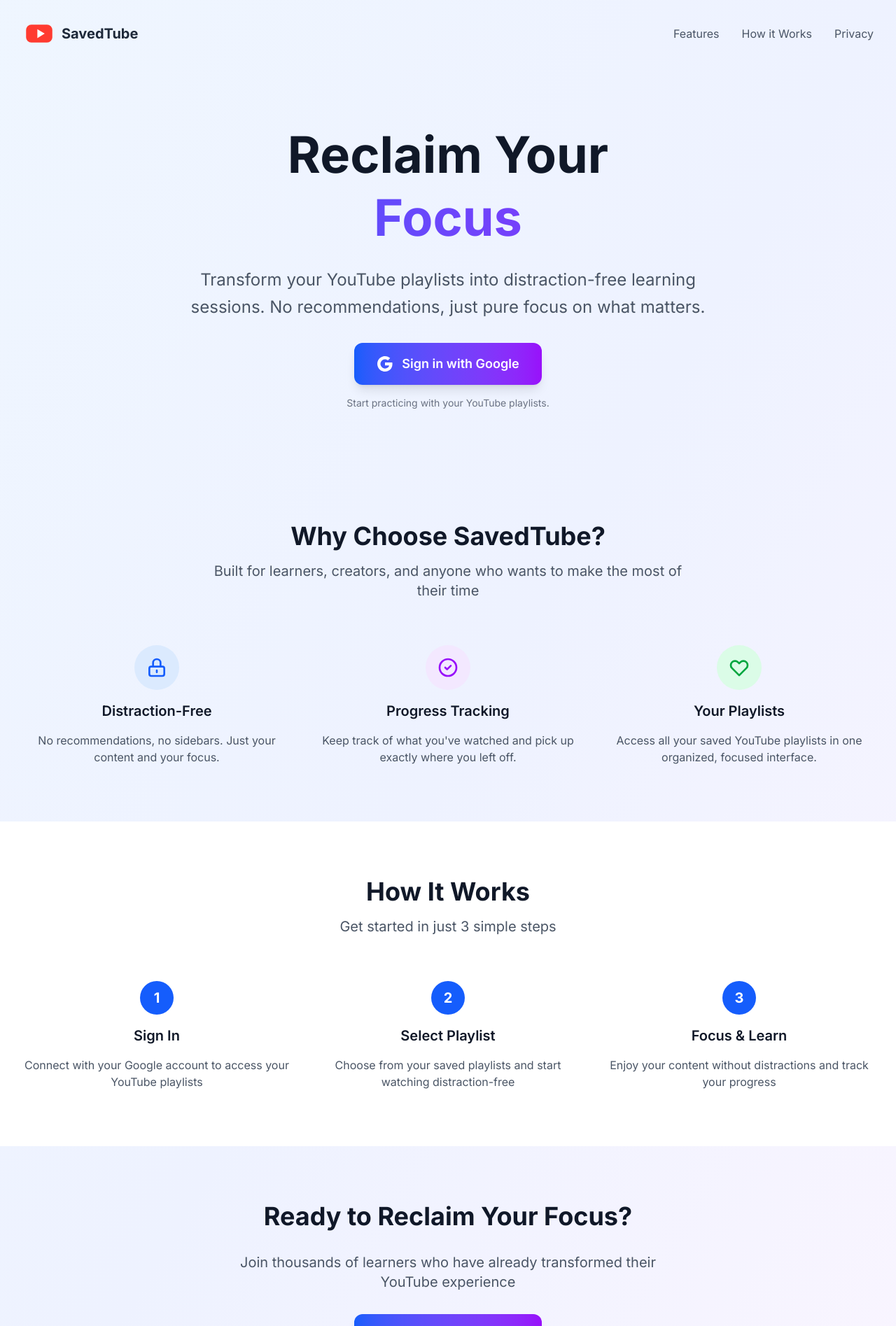
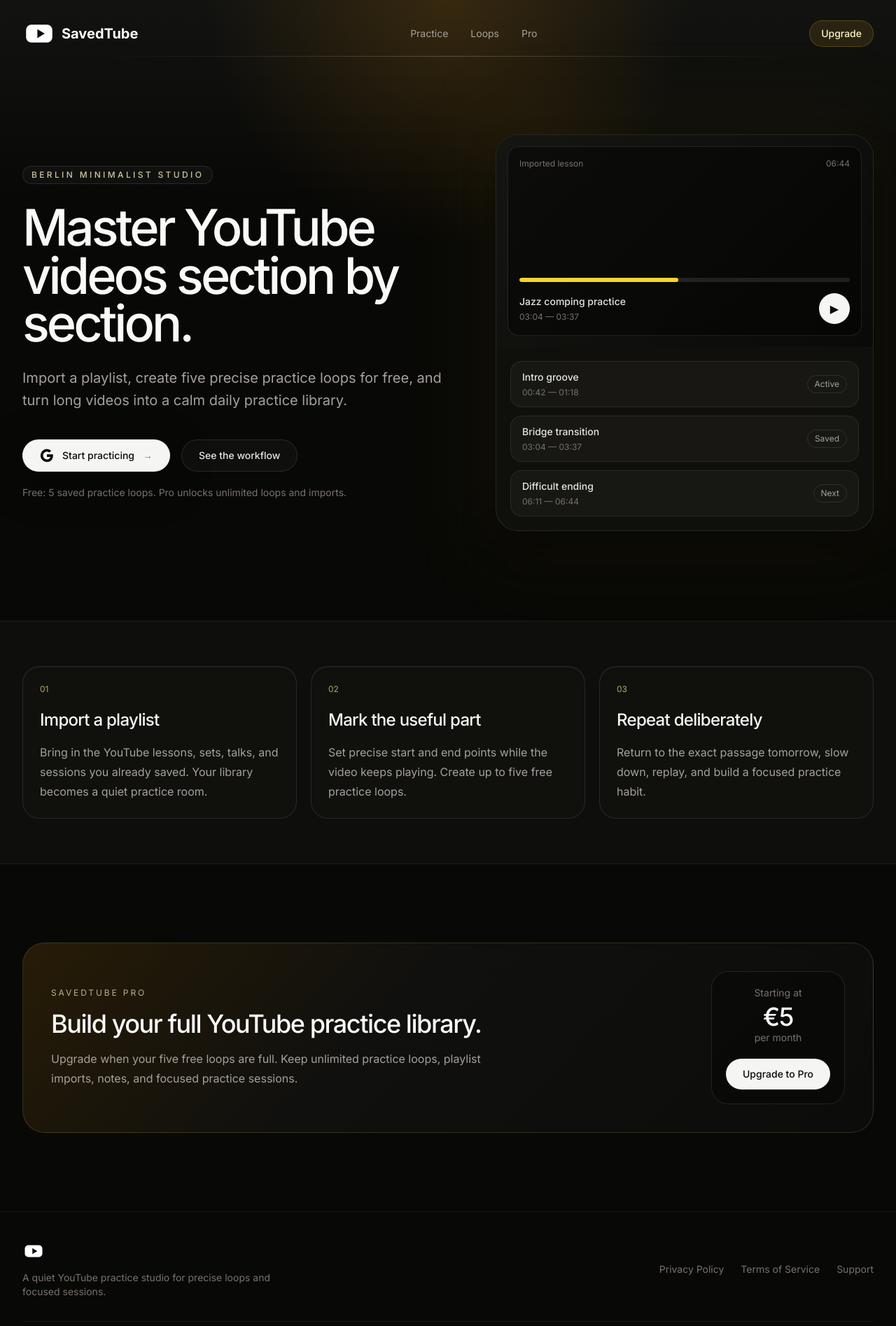
Before and after one commit to agrana/savedtube, a Next.js app: page / in a window 1280 px wide. Shown: the top 1895 px of the page at 70% size. Built offline with nearby package versions, Linux system fonts and the light colour scheme.

Commit message:
feat: introduce Berlin minimalist studio landing (#39)
Co-authored-by: Alfonso <alfonso@fedora.home>

```diff
--- a/src/app/layout.tsx
+++ b/src/app/layout.tsx
@@ -7,8 +7,9 @@
 const inter = Inter({ subsets: ['latin'] });
 
 export const metadata: Metadata = {
-  title: 'SavedTube - Distraction-free YouTube Playlists',
-  description: 'A distraction-free player for your saved YouTube playlists',
+  title: 'SavedTube - YouTube Practice Loops',
+  description:
+    'Import YouTube playlists and turn the useful parts into precise practice loops.',
   icons: {
     icon: [
       {
--- a/src/app/page.tsx
+++ b/src/app/page.tsx
@@ -5,9 +5,33 @@
 
 const DASHBOARD_CALLBACK_URL = '/dashboard';
 
+const featureCards = [
+  {
+    eyebrow: '01',
+    title: 'Import a playlist',
+    body: 'Bring in the YouTube lessons, sets, talks, and sessions you already saved. Your library becomes a quiet practice room.',
+  },
+  {
+    eyebrow: '02',
+    title: 'Mark the useful part',
+    body: 'Set precise start and end points while the video keeps playing. Create up to five free practice loops.',
+  },
+  {
+    eyebrow: '03',
+    title: 'Repeat deliberately',
+    body: 'Return to the exact passage tomorrow, slow down, replay, and build a focused practice habit.',
+  },
+];
+
+const loopRows = [
+  { title: 'Intro groove', time: '00:42 — 01:18', state: 'Active' },
+  { title: 'Bridge transition', time: '03:04 — 03:37', state: 'Saved' },
+  { title: 'Difficult ending', time: '06:11 — 06:44', state: 'Next' },
+];
+
 function GoogleIcon() {
   return (
-    <svg className="w-6 h-6" viewBox="0 0 24 24" aria-hidden="true">
+    <svg className="h-5 w-5" viewBox="0 0 24 24" aria-hidden="true">
       <path
         fill="currentColor"
         d="M22.56 12.25c0-.78-.07-1.53-.2-2.25H12v4.26h5.92c-.26 1.37-1.04 2.53-2.21 3.31v2.77h3.57c2.08-1.92 3.28-4.74 3.28-8.09z"
@@ -32,274 +56,192 @@
   return (
     <button
       onClick={() => signIn('google', { callbackUrl: DASHBOARD_CALLBACK_URL })}
-      className="inline-flex items-center justify-center gap-3 px-8 py-4 bg-gradient-to-r from-blue-600 to-purple-600 text-white text-lg font-semibold rounded-xl hover:from-blue-700 hover:to-purple-700 transform hover:scale-105 transition-all duration-200 shadow-lg hover:shadow-xl"
+      className="group inline-flex items-center justify-center gap-3 rounded-full border border-white/10 bg-stone-100 px-6 py-3 text-sm font-medium text-stone-950 shadow-[0_0_0_1px_rgba(255,255,255,0.04),0_16px_60px_rgba(0,0,0,0.45)] transition duration-200 hover:bg-white hover:shadow-[0_0_0_1px_rgba(255,255,255,0.08),0_20px_80px_rgba(245,158,11,0.12)]"
     >
       <GoogleIcon />
-      Sign in with Google
+      Start practicing
+      <span className="text-stone-500 transition group-hover:translate-x-0.5">
+        →
+      </span>
     </button>
   );
 }
 
-function SignInCTA() {
+function UpgradeButton() {
   return (
-    <div className="space-y-4">
-      <GoogleSignInButton />
-      <p className="text-sm text-gray-500">
-        Start practicing with your YouTube playlists.
-      </p>
-    </div>
+    <a
+      href="#upgrade"
+      className="inline-flex items-center justify-center rounded-full border border-amber-300/20 bg-amber-300/10 px-4 py-2 text-sm font-medium text-amber-100 transition hover:border-amber-200/40 hover:bg-amber-300/15"
+    >
+      Upgrade
+    </a>
   );
 }
 
 export default function Home() {
   return (
-    <main className="min-h-screen bg-gradient-to-br from-blue-50 via-indigo-50 to-purple-50">
-      {/* Navigation */}
-      <nav className="max-w-7xl mx-auto px-4 sm:px-6 lg:px-8 py-6">
-        <div className="flex justify-between items-center">
-          <Logo size="lg" variant="light" showText={true} />
-          <div className="hidden md:flex space-x-8">
+    <main className="min-h-screen overflow-hidden bg-[#080806] text-stone-100">
+      <div className="pointer-events-none absolute inset-x-0 top-0 h-[520px] bg-[radial-gradient(circle_at_50%_0%,rgba(245,158,11,0.16),transparent_42%),linear-gradient(180deg,rgba(255,255,255,0.045),transparent_55%)]" />
+      <div className="pointer-events-none absolute left-1/2 top-20 h-[1px] w-[78vw] -translate-x-1/2 bg-gradient-to-r from-transparent via-white/20 to-transparent" />
+
+      <nav className="relative z-10 mx-auto flex max-w-7xl items-center justify-between px-5 py-6 sm:px-8">
+        <Logo size="lg" variant="white" showText={true} />
+        <div className="hidden items-center gap-8 md:flex">
           <a
-              href="#features"
-              className="text-gray-600 hover:text-gray-900 transition-colors"
+            href="#practice"
+            className="text-sm text-stone-400 transition hover:text-stone-100"
           >
-              Features
+            Practice
           </a>
           <a
-              href="#how-it-works"
-              className="text-gray-600 hover:text-gray-900 transition-colors"
+            href="#loops"
+            className="text-sm text-stone-400 transition hover:text-stone-100"
           >
-              How it Works
+            Loops
           </a>
           <a
-              href="/privacy"
-              className="text-gray-600 hover:text-gray-900 transition-colors"
+            href="#upgrade"
+            className="text-sm text-stone-400 transition hover:text-stone-100"
           >
-              Privacy
+            Pro
           </a>
         </div>
-        </div>
+        <UpgradeButton />
       </nav>
 
-      {/* Hero Section */}
-      <section className="max-w-7xl mx-auto px-4 sm:px-6 lg:px-8 py-20">
-        <div className="text-center space-y-8">
-          {/* Main Headline */}
-          <div className="space-y-6">
-            <h1 className="text-5xl md:text-6xl lg:text-7xl font-bold text-gray-900 leading-tight">
-              Reclaim Your
-              <span className="block text-transparent bg-clip-text bg-gradient-to-r from-blue-600 to-purple-600">
-                Focus
-              </span>
+      <section className="relative z-10 mx-auto grid max-w-7xl items-center gap-12 px-5 pb-24 pt-14 sm:px-8 lg:grid-cols-[1fr_0.86fr] lg:pb-32 lg:pt-24">
+        <div className="max-w-3xl">
+          <div className="mb-7 inline-flex rounded-full border border-white/10 bg-white/[0.03] px-3 py-1 text-xs font-medium uppercase tracking-[0.28em] text-amber-100/80">
+            Berlin minimalist studio
+          </div>
+          <h1 className="max-w-4xl text-5xl font-medium leading-[0.95] tracking-[-0.055em] text-stone-50 sm:text-6xl lg:text-7xl">
+            Master YouTube videos section by section.
           </h1>
-            <p className="text-xl md:text-2xl text-gray-600 max-w-3xl mx-auto leading-relaxed">
-              Transform your YouTube playlists into distraction-free learning
-              sessions. No recommendations, just pure focus on what matters.
+          <p className="mt-7 max-w-2xl text-lg leading-8 text-stone-400 sm:text-xl">
+            Import a playlist, create five precise practice loops for free, and
+            turn long videos into a calm daily practice library.
+          </p>
+          <div className="mt-10 flex flex-col gap-4 sm:flex-row sm:items-center">
+            <GoogleSignInButton />
+            <a
+              href="#practice"
+              className="inline-flex items-center justify-center rounded-full border border-white/10 bg-white/[0.03] px-6 py-3 text-sm font-medium text-stone-200 transition hover:bg-white/[0.06]"
+            >
+              See the workflow
+            </a>
+          </div>
+          <p className="mt-5 text-sm text-stone-500">
+            Free: 5 saved practice loops. Pro unlocks unlimited loops and
+            imports.
           </p>
         </div>
 
-          {/* CTA Section */}
-          <SignInCTA />
+        <div className="relative" id="loops">
+          <div className="absolute -inset-6 rounded-[2rem] bg-amber-300/5 blur-3xl" />
+          <div className="relative overflow-hidden rounded-[2rem] border border-white/10 bg-[#10100d]/90 shadow-2xl shadow-black/50 backdrop-blur">
+            <div className="aspect-video bg-[linear-gradient(135deg,#151512,#0a0a08)] p-4">
+              <div className="flex h-full flex-col justify-between rounded-2xl border border-white/10 bg-black/40 p-4">
+                <div className="flex items-center justify-between text-xs text-stone-500">
+                  <span>Imported lesson</span>
+                  <span className="font-mono">06:44</span>
                 </div>
-      </section>
-
-      {/* Features Section */}
-      <section
-        id="features"
-        className="max-w-7xl mx-auto px-4 sm:px-6 lg:px-8 py-20"
-      >
-        <div className="text-center mb-16">
-          <h2 className="text-4xl font-bold text-gray-900 mb-4">
-            Why Choose SavedTube?
-          </h2>
-          <p className="text-xl text-gray-600 max-w-2xl mx-auto">
-            Built for learners, creators, and anyone who wants to make the most
-            of their time
+                <div>
+                  <div className="mb-4 h-1.5 overflow-hidden rounded-full bg-white/10">
+                    <div className="h-full w-[48%] rounded-full bg-amber-300" />
+                  </div>
+                  <div className="flex items-center justify-between">
+                    <div>
+                      <p className="text-sm font-medium text-stone-200">
+                        Jazz comping practice
+                      </p>
+                      <p className="mt-1 font-mono text-xs text-stone-500">
+                        03:04 — 03:37
                       </p>
                     </div>
+                    <div className="grid h-11 w-11 place-items-center rounded-full bg-stone-100 text-stone-950">
+                      ▶
+                    </div>
+                  </div>
+                </div>
+              </div>
+            </div>
 
-        <div className="grid md:grid-cols-3 gap-8">
-          {/* Feature 1 */}
-          <div className="text-center space-y-4">
-            <div className="w-16 h-16 bg-blue-100 rounded-full flex items-center justify-center mx-auto">
-              <svg
-                className="w-8 h-8 text-blue-600"
-                fill="none"
-                stroke="currentColor"
-                viewBox="0 0 24 24"
+            <div className="space-y-3 p-5">
+              {loopRows.map((row) => (
+                <div
+                  key={row.title}
+                  className="flex items-center justify-between rounded-2xl border border-white/8 bg-white/[0.035] px-4 py-3"
                 >
-                <path
-                  strokeLinecap="round"
-                  strokeLinejoin="round"
-                  strokeWidth={2}
-                  d="M12 15v2m-6 4h12a2 2 0 002-2v-6a2 2 0 00-2-2H6a2 2 0 00-2 2v6a2 2 0 002 2zm10-10V7a4 4 0 00-8 0v4h8z"
-                />
-              </svg>
-            </div>
-            <h3 className="text-xl font-semibold text-gray-900">
-              Distraction-Free
-            </h3>
-            <p className="text-gray-600">
-              No recommendations, no sidebars. Just your content and your focus.
+                  <div>
+                    <p className="text-sm font-medium text-stone-200">
+                      {row.title}
+                    </p>
+                    <p className="mt-1 font-mono text-xs text-stone-500">
+                      {row.time}
                     </p>
                   </div>
-
-          {/* Feature 2 */}
-          <div className="text-center space-y-4">
-            <div className="w-16 h-16 bg-purple-100 rounded-full flex items-center justify-center mx-auto">
-              <svg
-                className="w-8 h-8 text-purple-600"
-                fill="none"
-                stroke="currentColor"
-                viewBox="0 0 24 24"
-              >
-                <path
-                  strokeLinecap="round"
-                  strokeLinejoin="round"
-                  strokeWidth={2}
-                  d="M9 12l2 2 4-4m6 2a9 9 0 11-18 0 9 9 0 0118 0z"
-                />
-              </svg>
+                  <span className="rounded-full border border-white/10 px-2.5 py-1 text-xs text-stone-400">
+                    {row.state}
+                  </span>
                 </div>
-            <h3 className="text-xl font-semibold text-gray-900">
-              Progress Tracking
-            </h3>
-            <p className="text-gray-600">
-              Keep track of what you&apos;ve watched and pick up exactly where
-              you left off.
-            </p>
+              ))}
             </div>
-
-          {/* Feature 3 */}
-          <div className="text-center space-y-4">
-            <div className="w-16 h-16 bg-green-100 rounded-full flex items-center justify-center mx-auto">
-              <svg
-                className="w-8 h-8 text-green-600"
-                fill="none"
-                stroke="currentColor"
-                viewBox="0 0 24 24"
-              >
-                <path
-                  strokeLinecap="round"
-                  strokeLinejoin="round"
-                  strokeWidth={2}
-                  d="M4.318 6.318a4.5 4.5 0 000 6.364L12 20.364l7.682-7.682a4.5 4.5 0 00-6.364-6.364L12 7.636l-1.318-1.318a4.5 4.5 0 00-6.364 0z"
-                />
-              </svg>
-            </div>
-            <h3 className="text-xl font-semibold text-gray-900">
-              Your Playlists
-            </h3>
-            <p className="text-gray-600">
-              Access all your saved YouTube playlists in one organized, focused
-              interface.
-            </p>
           </div>
         </div>
       </section>
 
-      {/* How It Works Section */}
       <section
-        id="how-it-works"
-        className="max-w-7xl mx-auto px-4 sm:px-6 lg:px-8 py-20 bg-white"
+        id="practice"
+        className="relative z-10 border-y border-white/[0.06] bg-white/[0.025]"
       >
-        <div className="text-center mb-16">
-          <h2 className="text-4xl font-bold text-gray-900 mb-4">
-            How It Works
+        <div className="mx-auto grid max-w-7xl gap-5 px-5 py-16 sm:px-8 lg:grid-cols-3">
+          {featureCards.map((feature) => (
+            <article
+              key={feature.title}
+              className="rounded-[1.5rem] border border-white/10 bg-[#10100d] p-6 shadow-[inset_0_1px_0_rgba(255,255,255,0.04)]"
+            >
+              <p className="font-mono text-xs text-amber-200/70">
+                {feature.eyebrow}
+              </p>
+              <h2 className="mt-5 text-2xl font-medium tracking-[-0.03em] text-stone-100">
+                {feature.title}
               </h2>
-          <p className="text-xl text-gray-600 max-w-2xl mx-auto">
-            Get started in just 3 simple steps
+              <p className="mt-4 leading-7 text-stone-400">{feature.body}</p>
+            </article>
+          ))}
+        </div>
+      </section>
+
+      <section
+        id="upgrade"
+        className="relative z-10 mx-auto max-w-7xl px-5 py-20 sm:px-8 lg:py-28"
+      >
+        <div className="grid gap-8 rounded-[2rem] border border-amber-200/15 bg-[linear-gradient(135deg,rgba(245,158,11,0.13),rgba(255,255,255,0.035)_42%,rgba(255,255,255,0.02))] p-8 lg:grid-cols-[1fr_auto] lg:items-center lg:p-10">
+          <div>
+            <p className="font-mono text-xs uppercase tracking-[0.24em] text-amber-100/70">
+              SavedTube Pro
+            </p>
+            <h2 className="mt-4 max-w-2xl text-3xl font-medium tracking-[-0.04em] text-stone-50 sm:text-4xl">
+              Build your full YouTube practice library.
+            </h2>
+            <p className="mt-4 max-w-2xl leading-7 text-stone-400">
+              Upgrade when your five free loops are full. Keep unlimited
+              practice loops, playlist imports, notes, and focused practice
+              sessions.
             </p>
           </div>
-
-        <div className="grid md:grid-cols-3 gap-8">
-          {/* Step 1 */}
-          <div className="text-center space-y-4">
-            <div className="w-12 h-12 bg-blue-600 text-white rounded-full flex items-center justify-center mx-auto text-xl font-bold">
-              1
-            </div>
-            <h3 className="text-xl font-semibold text-gray-900">Sign In</h3>
-            <p className="text-gray-600">
-              Connect with your Google account to access your YouTube playlists
+          <div className="rounded-3xl border border-white/10 bg-black/25 p-5 text-center">
+            <p className="text-sm text-stone-500">Starting at</p>
+            <p className="mt-1 text-4xl font-medium tracking-[-0.04em] text-stone-50">
+              €5
             </p>
-          </div>
-
-          {/* Step 2 */}
-          <div className="text-center space-y-4">
-            <div className="w-12 h-12 bg-blue-600 text-white rounded-full flex items-center justify-center mx-auto text-xl font-bold">
-              2
-            </div>
-            <h3 className="text-xl font-semibold text-gray-900">
-              Select Playlist
-            </h3>
-            <p className="text-gray-600">
-              Choose from your saved playlists and start watching
-              distraction-free
-            </p>
-          </div>
-
-          {/* Step 3 */}
-          <div className="text-center space-y-4">
-            <div className="w-12 h-12 bg-blue-600 text-white rounded-full flex items-center justify-center mx-auto text-xl font-bold">
-              3
-            </div>
-            <h3 className="text-xl font-semibold text-gray-900">
-              Focus & Learn
-            </h3>
-            <p className="text-gray-600">
-              Enjoy your content without distractions and track your progress
-            </p>
+            <p className="text-sm text-stone-500">per month</p>
+            <button className="mt-5 w-full rounded-full bg-stone-100 px-6 py-3 text-sm font-medium text-stone-950 transition hover:bg-white">
+              Upgrade to Pro
+            </button>
           </div>
         </div>
       </section>
-
-      {/* Final CTA Section */}
-      <section className="max-w-7xl mx-auto px-4 sm:px-6 lg:px-8 py-20">
-        <div className="text-center space-y-8">
-          <h2 className="text-4xl font-bold text-gray-900">
-            Ready to Reclaim Your Focus?
-          </h2>
-          <p className="text-xl text-gray-600 max-w-2xl mx-auto">
-            Join thousands of learners who have already transformed their
-            YouTube experience
-          </p>
-          <SignInCTA />
-        </div>
-      </section>
-
-      {/* Footer */}
-      <footer className="bg-gray-50 border-t border-gray-200 py-12">
-        <div className="max-w-7xl mx-auto px-4 sm:px-6 lg:px-8">
-          <div className="flex flex-col md:flex-row justify-between items-center space-y-4 md:space-y-0">
-            <div className="flex items-center space-x-6">
-              <Logo size="md" variant="light" showText={false} />
-              <span className="text-gray-600">
-                © 2024 SavedTube. All rights reserved.
-              </span>
-            </div>
-            <div className="flex space-x-6">
-              <a
-                href="/privacy"
-                className="text-gray-600 hover:text-gray-900 transition-colors"
-              >
-                Privacy Policy
-              </a>
-              <a
-                href="/terms"
-                className="text-gray-600 hover:text-gray-900 transition-colors"
-              >
-                Terms of Service
-              </a>
-              <a
-                href="mailto:support@savedtube.com"
-                className="text-gray-600 hover:text-gray-900 transition-colors"
-              >
-                Support
-              </a>
-            </div>
-          </div>
-        </div>
-      </footer>
     </main>
   );
 }
--- a/src/components/Footer.tsx
+++ b/src/components/Footer.tsx
@@ -2,40 +2,41 @@
 
 export default function Footer() {
   return (
-    <footer className="bg-gray-800 text-white py-8 mt-auto">
-      <div className="max-w-7xl mx-auto px-4 sm:px-6 lg:px-8">
-        <div className="flex flex-col md:flex-row justify-between items-center">
-          <div className="mb-4 md:mb-0">
-            <Logo size="md" showText={false} variant="white" className="mb-2" />
-            <p className="text-gray-300 text-sm">
-              Distraction-free YouTube playlist player
+    <footer className="border-t border-white/[0.06] bg-[#080806] py-10 text-stone-400">
+      <div className="mx-auto max-w-7xl px-5 sm:px-8">
+        <div className="flex flex-col gap-8 md:flex-row md:items-center md:justify-between">
+          <div>
+            <Logo size="md" showText={false} variant="white" className="mb-3" />
+            <p className="max-w-sm text-sm text-stone-500">
+              A quiet YouTube practice studio for precise loops and focused
+              sessions.
             </p>
           </div>
 
-          <div className="flex flex-col sm:flex-row space-y-2 sm:space-y-0 sm:space-x-6">
+          <div className="flex flex-col gap-3 sm:flex-row sm:gap-6">
             <a
               href="/privacy"
-              className="text-gray-300 hover:text-white transition-colors text-sm"
+              className="text-sm text-stone-500 transition hover:text-stone-100"
             >
               Privacy Policy
             </a>
             <a
               href="/terms"
-              className="text-gray-300 hover:text-white transition-colors text-sm"
+              className="text-sm text-stone-500 transition hover:text-stone-100"
             >
               Terms of Service
             </a>
             <a
               href="mailto:support@savedtube.com"
-              className="text-gray-300 hover:text-white transition-colors text-sm"
+              className="text-sm text-stone-500 transition hover:text-stone-100"
             >
               Support
             </a>
           </div>
         </div>
 
-        <div className="mt-6 pt-6 border-t border-gray-700 text-center">
-          <p className="text-gray-400 text-sm">
+        <div className="mt-8 border-t border-white/[0.06] pt-6 text-center">
+          <p className="text-sm text-stone-600">
             © {new Date().getFullYear()} SavedTube. All rights reserved.
           </p>
         </div>
```
Lines whose indentation alone changed are shown as unchanged.
